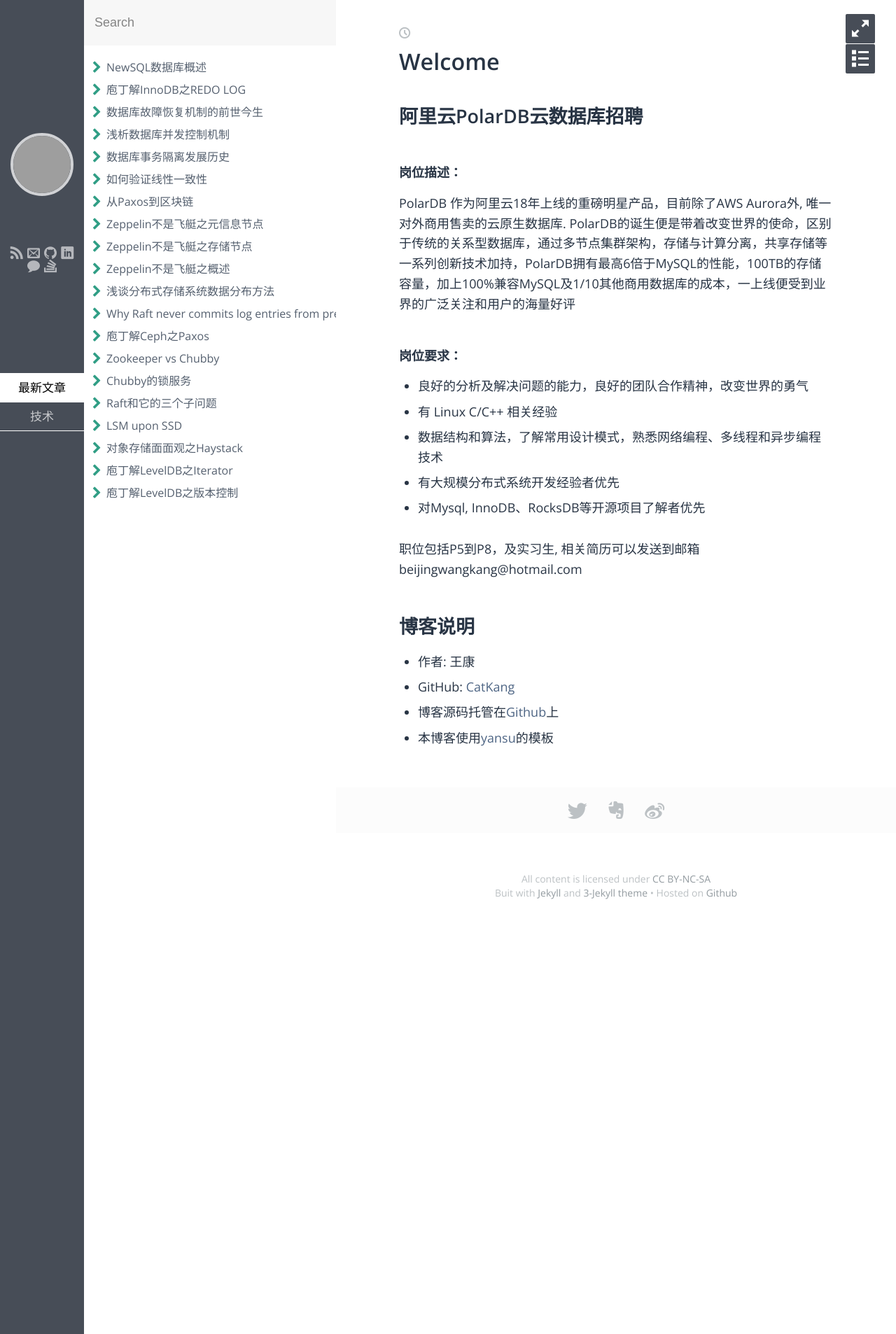
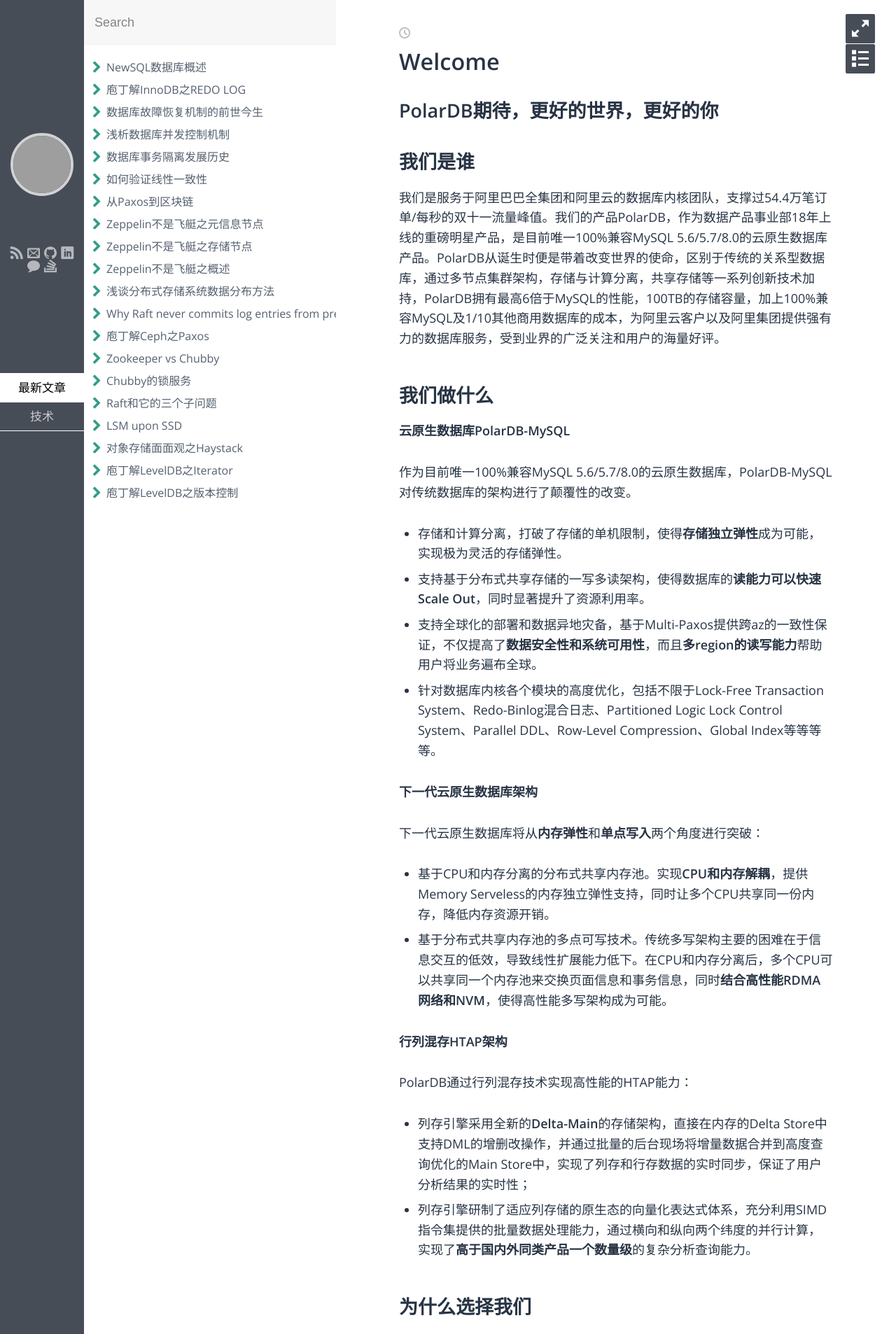
Before and after one commit to CatKang/catkang.github.io, a Jekyll site: the page built from index.md, in a window 1280 px wide. Shown: the top 1906 px of the page at 70% size. Built offline with Jekyll 4.4.1, drawn with Linux system fonts in a browser that asks for light colours; some web fonts are replaced; some of the changed text lies outside the part shown; grey boxes are pictures that could not be loaded.

Commit message:
update index

```diff
--- a/index.md
+++ b/index.md
@@ -3,27 +3,108 @@ layout: post
 title: Welcome
 ---
 
-
-## 阿里云PolarDB云数据库招聘
-
-#### 岗位描述：
-PolarDB 作为阿里云18年上线的重磅明星产品，目前除了AWS Aurora外, 唯一对外商用售卖的云原生数据库. PolarDB的诞生便是带着改变世界的使命，区别于传统的关系型数据库，通过多节点集群架构，存储与计算分离，共享存储等一系列创新技术加持，PolarDB拥有最高6倍于MySQL的性能，100TB的存储容量，加上100%兼容MySQL及1/10其他商用数据库的成本，一上线便受到业界的广泛关注和用户的海量好评
-
-#### 岗位要求：
-- 良好的分析及解决问题的能力，良好的团队合作精神，改变世界的勇气
-- 有 Linux C/C++ 相关经验
-- 数据结构和算法，了解常用设计模式，熟悉网络编程、多线程和异步编程技术
-- 有大规模分布式系统开发经验者优先
-- 对Mysql, InnoDB、RocksDB等开源项目了解者优先
+# PolarDB期待，更好的世界，更好的你
 
 
-职位包括P5到P8，及实习生, 相关简历可以发送到邮箱 beijingwangkang@hotmail.com
+
+## 我们是谁
+
+我们是服务于阿里巴巴全集团和阿里云的数据库内核团队，支撑过54.4万笔订单/每秒的双十一流量峰值。我们的产品PolarDB，作为数据产品事业部18年上线的重磅明星产品，是目前唯一100%兼容MySQL 5.6/5.7/8.0的云原生数据库产品。PolarDB从诞生时便是带着改变世界的使命，区别于传统的关系型数据库，通过多节点集群架构，存储与计算分离，共享存储等一系列创新技术加持，PolarDB拥有最高6倍于MySQL的性能，100TB的存储容量，加上100%兼容MySQL及1/10其他商用数据库的成本，为阿里云客户以及阿里集团提供强有力的数据库服务，受到业界的广泛关注和用户的海量好评。
+
+
+
+## **我们做什么**
+
+**云原生数据库PolarDB-MySQL**
+
+作为目前唯一100%兼容MySQL 5.6/5.7/8.0的云原生数据库，PolarDB-MySQL对传统数据库的架构进行了颠覆性的改变。
+
+- 存储和计算分离，打破了存储的单机限制，使得**存储独立弹性**成为可能，实现极为灵活的存储弹性。
+- 支持基于分布式共享存储的一写多读架构，使得数据库的**读能力可以快速Scale Out**，同时显著提升了资源利用率。
+- 支持全球化的部署和数据异地灾备，基于Multi-Paxos提供跨az的一致性保证，不仅提高了**数据安全性和系统可用性**，而且**多region的读写能力**帮助用户将业务遍布全球。
+- 针对数据库内核各个模块的高度优化，包括不限于Lock-Free Transaction System、Redo-Binlog混合日志、Partitioned Logic Lock Control System、Parallel DDL、Row-Level Compression、Global Index等等等等。
+
+
+
+**下一代云原生数据库架构**
+
+下一代云原生数据库将从**内存弹性**和**单点写入**两个角度进行突破：
+
+- 基于CPU和内存分离的分布式共享内存池。实现**CPU和内存解耦**，提供Memory Serveless的内存独立弹性支持，同时让多个CPU共享同一份内存，降低内存资源开销。
+- 基于分布式共享内存池的多点可写技术。传统多写架构主要的困难在于信息交互的低效，导致线性扩展能力低下。在CPU和内存分离后，多个CPU可以共享同一个内存池来交换页面信息和事务信息，同时**结合高性能RDMA网络和NVM**，使得高性能多写架构成为可能。
+
+
+
+**行列混存HTAP架构**
+
+PolarDB通过行列混存技术实现高性能的HTAP能力：
+
+- 列存引擎采用全新的**Delta-Main**的存储架构，直接在内存的Delta Store中支持DML的增删改操作，并通过批量的后台现场将增量数据合并到高度查询优化的Main Store中，实现了列存和行存数据的实时同步，保证了用户分析结果的实时性；
+- 列存引擎研制了适应列存储的原生态的向量化表达式体系，充分利用SIMD指令集提供的批量数据处理能力，通过横向和纵向两个纬度的并行计算，实现了**高于国内外同类产品一个数量级**的复杂分析查询能力。
+
+
+
+## **为什么选择我们**
+
+**接触当今最前沿的数据库技术**
+
+数据库技术一直以来被认为是基础软件领域皇冠上的明珠，目前国内外核心银行/电信/政府等行业仍然被Oracle/IBM等的数据库所统治。这一次PolarDB团队正在**登顶数据库技术高峰**的路上，这也是突破数据库核心市场的机会。我们致力于打造业界领先的全球化部署、高可靠、强一致、可扩展的云原生关系型数据库PolarDB，直面当今最困难最前沿的数据库难题，解决**阿里海量数据复杂场景下**遇到的前所未有的技术难题。
+
+此外，团队有多位在国内外拥有博士学位的同学，与国内外多所高效保持密切的合作关系，具有丰厚的“产学研”基因。加入我们，共攀技术高峰，你必须为实现这个目标而快速成长。
+
+
+
+**十年如一日的数据库工匠精神**
+
+**你身边的人是什么样子的，你就会成为什么样子**。在这里，你将与国际一线数据库大牛做同事。这里有多位在数据库领域耕耘超过20年、15年和10年的业界大拿，他们作为技术骨干，经历了大量知名的数据库产品研发：Oracle、MySQL、DB2、SAP HANA等等。在某个惬意的午后，自己能和这些系统的作者讨论系统优化的问题，想想还有些小激动 :P。在这里你会和数据库领域最聪明的大脑一起工作。
+
+此外，我们从14年开始维护国内知名的数据库内核月报：[http://mysql.taobao.org/monthly/](https://link.zhihu.com/?target=http%3A//mysql.taobao.org/monthly/)，在国内持续普及数据库内核和运维经验，**乘风破浪**的步伐从未停止。
+
+
+
+**相信后浪，相信年轻人**
+
+在这里，我们从不吝啬给年轻人机会，你将直面最前沿最复杂的数据库场景，你的codes将运行在上万台服务器上，服务成千上万的用户，这会给你带来压力，但同样将带来巨大的成就感。
+
+这里有足够多靠谱的后浪，有**87年的P9**，有多位**90年附近的P8**，有入职即P7的阿里星，过去的经验告诉我们：只要你足够努力，我们就敢给你足够大的舞台，从不会让你失望。
+
+
+
+**多样化的工作地点，快乐的团队氛围**
+
+团队小伙伴分布于杭州、硅谷、北京等世界多个角落，在POLARDB感受一线国际化团队的协作及魅力。你将有机会出国参加各类国际数据库大会，拓展眼界的同时向世界展示POLARDB的实力。
+
+团队每年都会Outing，我们的步伐遍及美国、东南亚和祖国大地。在这里，你总能找到志趣相投的人，你的问题总能找到答疑解惑的人，快乐工作，认真生活。
+
+
+
+![team](http://catkang.github.io/assets/img/index/team.jpg)
+
+
+
+## 需要什么样的你
+
+1. 良好的分析及解决问题的能力，良好的团队合作精神，改变世界的勇气
+2. 有 Linux C/C++ 相关经验
+3. 数据结构和算法，了解常用设计模式，熟悉网络编程、多线程和异步编程技术
+4. 有大规模分布式系统开发经验者优先
+5. 对MySQL, InnoDB、RocksDB等开源项目了解者优先
+6. 有ACM等程序竞赛经历者优先
+7. 有顶级会议/期刊发表者优先
+
+
+
+招聘对象：社招同学
+
+发送邮件: [beijingwangkang@hotmail.com](mailto:beijingwangkang@hotmail.com)
 
 
 
 
 
-## 博客说明
+---
+
+### 博客说明
 
 - 作者: 王康
 - GitHub: [CatKang](https://github.com/CatKang)
```
Also changed, not shown: assets/img/index/team.jpg (added), 1 other file.
